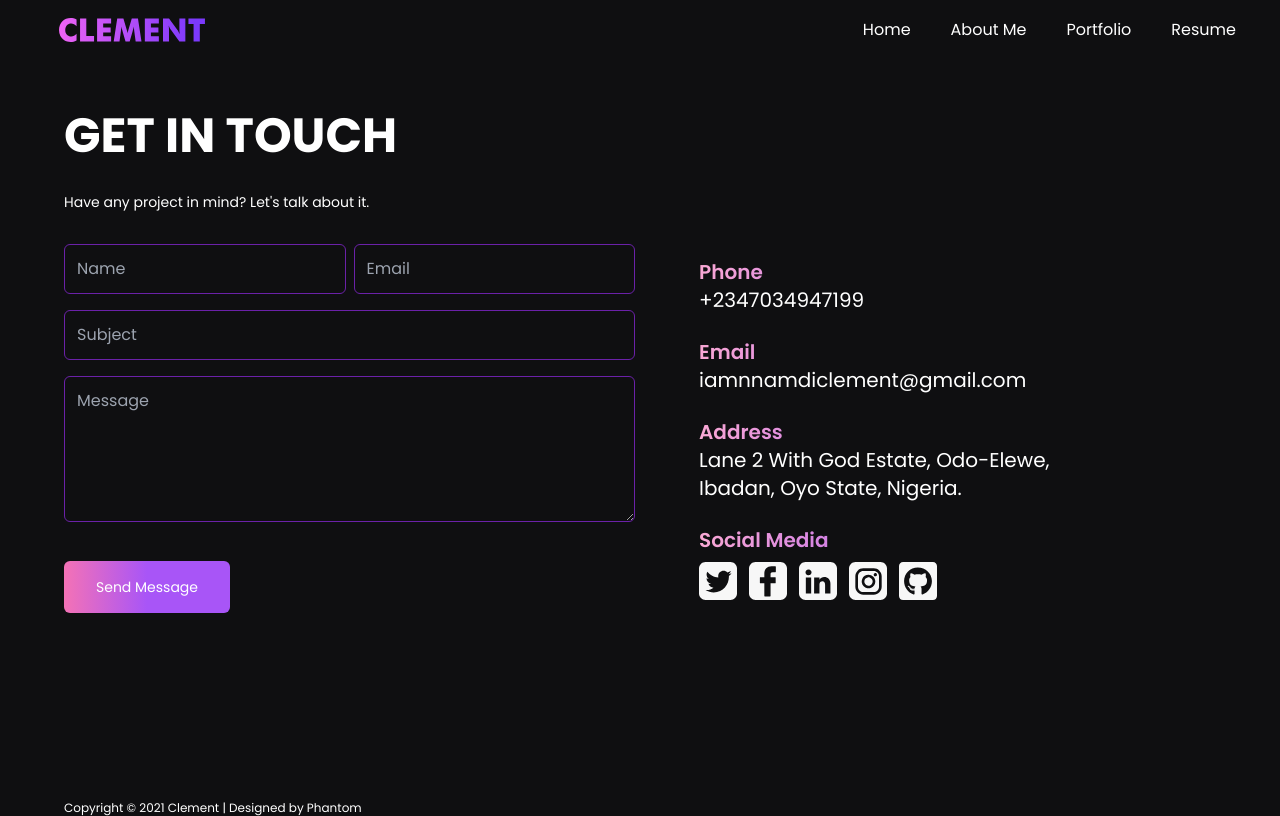
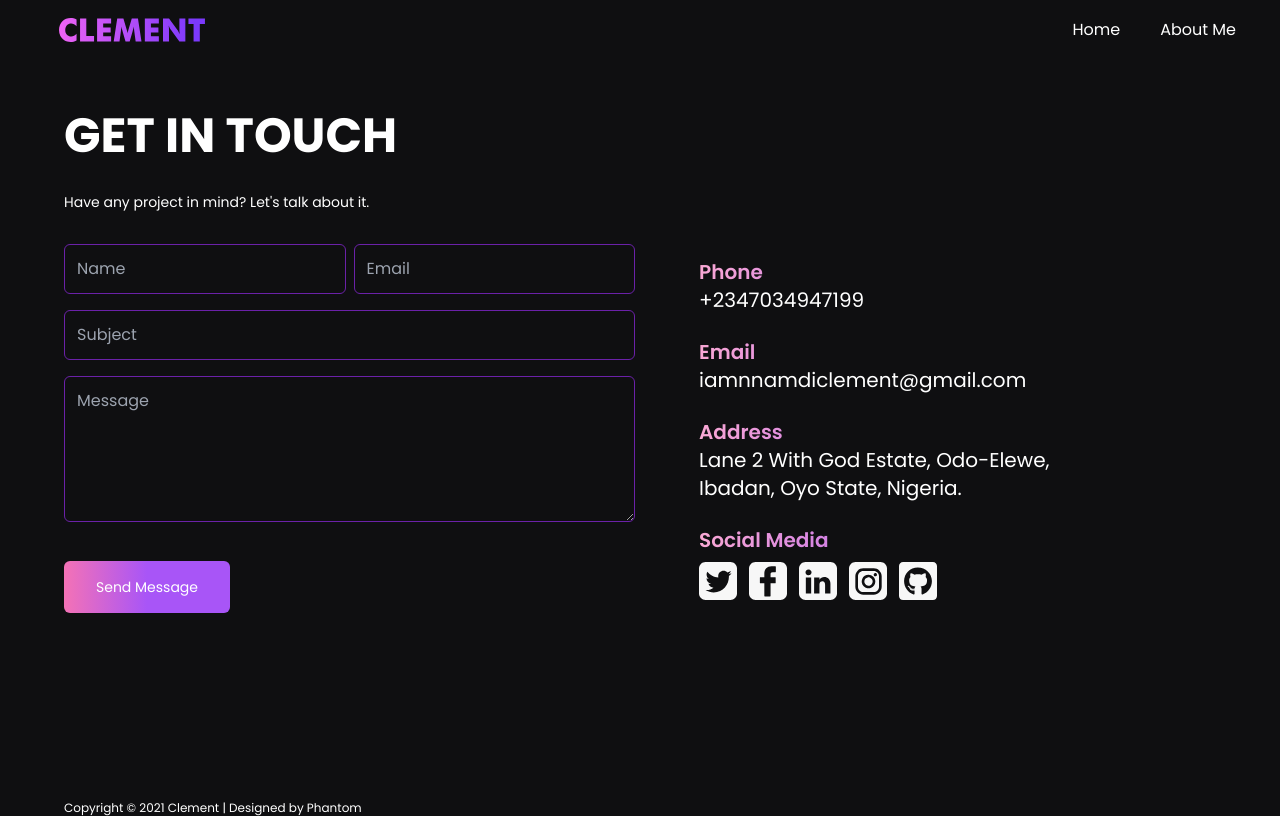
Before and after one commit to iamclement1/Clement-Portfolio, a React (Vite) app: page /getintouch in a window 1280 px wide. Built offline with nearby package versions, Linux system fonts and the light colour scheme.

Commit message:
removed portfolio and resume from nav

```diff
--- a/src/Components/Button/Button.jsx
+++ b/src/Components/Button/Button.jsx
@@ -3,7 +3,7 @@ import React from 'react'
 const Button = (props) => {
     return (
     <div>
-        <section>
+        <section className=''>
             <div className='flex md:w-5/7 pt-8 space-x-5 font-Poppins'>
                 <button className='bg-gradient-to-r from-pink-400 via-purple-500
                             to-purple-500 text-white md:py-4 md:px-8 px-3 py-4 text-sm
--- a/src/Components/Navbar/Navbar.jsx
+++ b/src/Components/Navbar/Navbar.jsx
@@ -26,22 +26,24 @@ const Navbar = () => {
                         </Link>
                     </div>
                     <div className='hidden md:block'>
-                        <div className='ml-10 flex items-baseline space-x-4'>
+                        <div className='ml-10 flex items-baseline space-x-4 text-black'>
                             <NavLink to='/' className='py-3 px-3 text-white
                             hover:bg-gradient-to-r from-pink-300 via-purple-500
-                            to-purple-500 rounded-md transition duration-300'>Home</NavLink>
+                            to-purple-500 rounded-md transition duration-300 '>
+                                Home
+                            </NavLink>
 
                             <NavLink to='/about' className='py-3 px-3 text-white
                             hover:bg-gradient-to-r from-pink-300 via-purple-500
                             to-purple-500 rounded-md transition duration-300'>About Me</NavLink>
 
-                            <NavLink to='/portfolio' className='py-3 px-3 text-white
+                            {/* <NavLink to='/portfolio' className='py-3 px-3 text-white
                             hover:bg-gradient-to-r from-pink-300 via-purple-500
-                            to-purple-500 rounded-md transition duration-300'>Portfolio</NavLink>
+                            to-purple-500 rounded-md transition duration-300'>Portfolio</NavLink> */}
 
-                            <NavLink to='/resume' className='py-3 px-3 text-white
+                            {/* <NavLink to='/resume' className='py-3 px-3 text-white
                             hover:bg-gradient-to-r from-pink-300 via-purple-500
-                            to-purple-800 rounded-md transition duration-300'>Resume</NavLink>
+                            to-purple-800 rounded-md transition duration-300'>Resume</NavLink> */}
                         </div>
                     </div>
                     <div className='-mr-2 flex md:hidden'>
@@ -80,11 +82,11 @@ const Navbar = () => {
                             <NavLink to='/about' className='block py-3 px-8 text-white hover:bg-gradient-to-r from-pink-300 via-purple-500
                             to-purple-500 transition duration-300'>About Me</NavLink>
 
-                            <NavLink to='/portfolio' className='block py-3 px-8 text-white hover:bg-gradient-to-r from-pink-300 via-purple-500
-                            to-purple-500 transition duration-300'>Portfolio</NavLink>
-
+                            {/* <NavLink to='/portfolio' className='block py-3 px-8 text-white hover:bg-gradient-to-r from-pink-300 via-purple-500
+                            to-purple-500 transition duration-300'>Portfolio</NavLink> */}
+{/*
                             <NavLink to='/resume' className='block py-3 px-8 text-white hover:bg-gradient-to-r from-pink-300 via-purple-500
-                            to-purple-500 transition duration-800'>Resume</NavLink>
+                            to-purple-500 transition duration-800'>Resume</NavLink> */}
 
                             <NavLink to='/getintouch' className='py-6 px-8 transition duration-300'>
                                 <button className='bg-gradient-to-r from-pink-400 via-purple-500
--- a/src/Pages/About.jsx
+++ b/src/Pages/About.jsx
@@ -17,7 +17,7 @@ const About = () => {
                             <h1 className='md:text-6xl text-2xl font-extrabold'>
                             ABOUT ME
                             </h1>
-                            <p className='leading-loose md:pt-8 pt-3'>My name is Nnamdi Clement, I'm a Front End Engineer with a keen eye for detail and beautiful design, and a determination to deliver the very highest quality, I take great pride in my work, and I always try to better myself with every project I work on.☀️. I describe myself as a passionate developer who loves coding, open source, and the web platform ❤️. The main areas of my expertise are HTML(5), CSS(3) and JavaScript (jQuery), SASS, Bootstrap, Tailwind, ReactJs and NextJs but I have intermediate knowledge of PHP and MySQL. </p>
+                            <p className='leading-loose md:pt-8 pt-3'>My name is Nnamdi Clement, I'm a Front End Engineer with a keen eye for detail and beautiful design, and a determination to deliver the highest quality. I always try to better myself with every project I work on☀️. I describe myself as a passionate developer who loves coding, open source, and the web platform ❤️. The main areas of my expertise are HTML(5), CSS(3) and JavaScript (jQuery), SASS, Bootstrap, Tailwind, ReactJs and NextJs but I have intermediate knowledge of PHP and MySQL. </p>
 
                             <p className='pt-4'>Aside from my job, I like to create and contribute to open source projects. That helps me to learn a ton of new stuff, grow as a developer and support other open source projects. </p>
 
--- a/src/Pages/Form/Form.jsx
+++ b/src/Pages/Form/Form.jsx
@@ -9,7 +9,8 @@ const Form = () => {
             <div className='pt-8 md:flex md:flex-row items-center md:space-x-8'>
                 <div className='md:w-2/4 '>
                     <form action="https://usebasin.com/f/07debcc2e2a0"
-                    className='md:px-0 px-2' method='POST'>
+                    className='md:px-0 px-2' method='POST' id='form'
+                    enctype="multipart/form-data">
                         <div className='md:flex md:flex-row items-center md:space-x-2'>
                             <input type="text" name='name' id='name' autoComplete='name'
                             placeholder='Name' required
```
Also changed, not shown: src/Pages/Home.jsx (+14 -8 lines).
